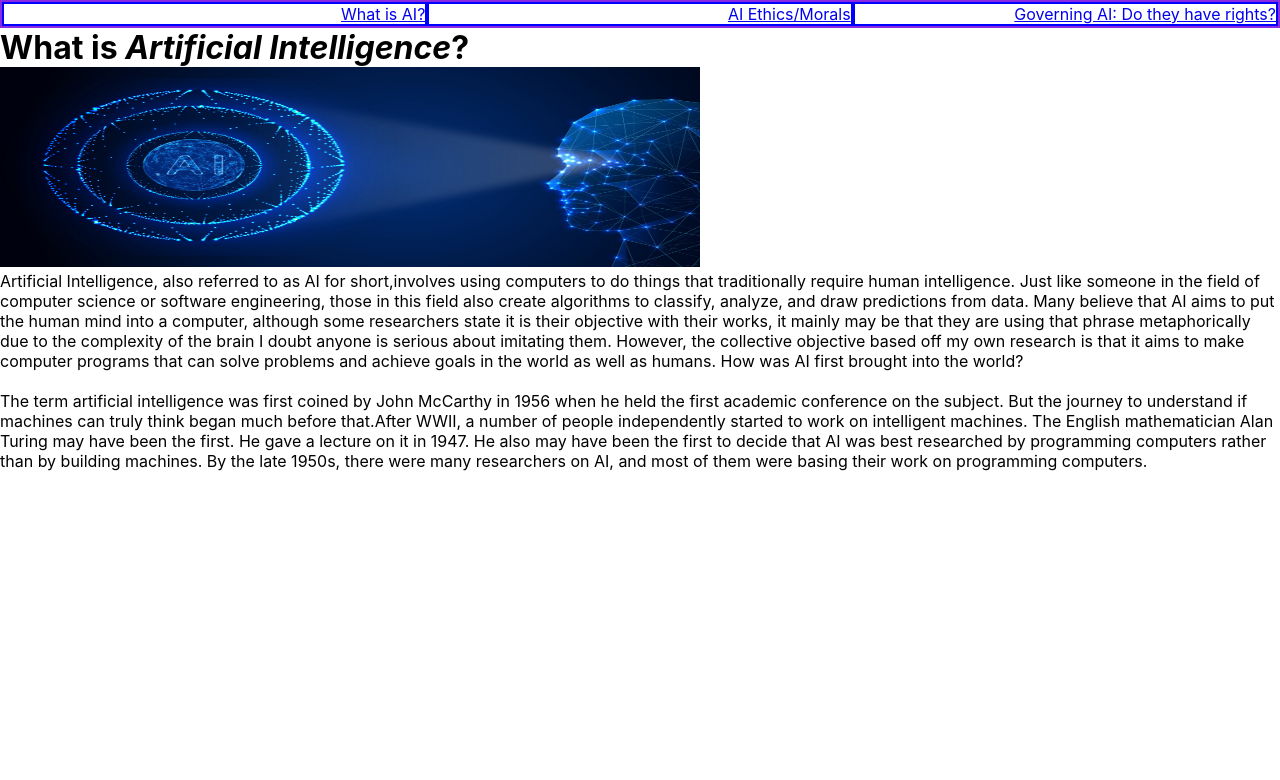
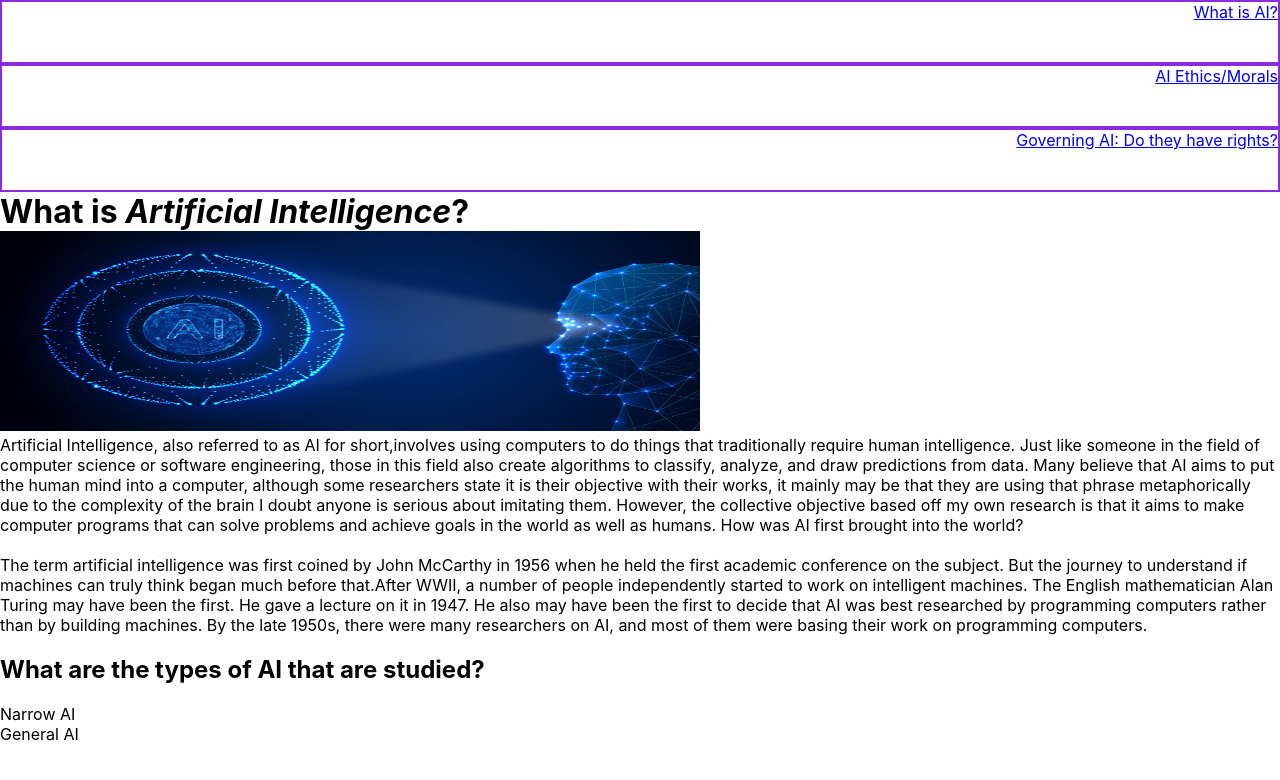
Before and after one commit to BladeKitana732/AI-Report, a React (Create React App) app in the folder ai-report/: page / in a window 1280 px wide. Shown: the top 780 px of the page. Built offline with nearby package versions, Linux system fonts and the light colour scheme.

Commit message:
adding more stuff

```diff
--- a/ai-report/src/App.css
+++ b/ai-report/src/App.css
@@ -4,16 +4,15 @@
 }
 
 
-li {
+/* .navLinks {
     list-style: none;
     /* text-align: right; */
-    border: solid 2px blue;
-}
+    /* border: solid 2px blue;
+} */
 
-#navLinks {
+.navLinks {
     display: grid;
     border: solid 2px blueviolet;
-    grid-template-columns: repeat(3, 1fr);
-    padding: 0 0 0 0;
+    grid-template-rows: repeat(3, 1fr);
     text-align: right;
 }
--- a/ai-report/src/components/Intro.js
+++ b/ai-report/src/components/Intro.js
@@ -10,7 +10,12 @@ export default function Intro() {
             <br />
             <p>The term artificial intelligence was first coined by John McCarthy in 1956 when he held the first academic conference on the subject. But the journey to understand if machines can truly think began much before that.After WWII, a number of people independently started to work on intelligent machines.  The English mathematician Alan Turing may have been the first.  He gave a lecture on it in 1947.  He also may have been the first to decide that AI was best researched by programming computers rather than by building machines.  By the late 1950s, there were many researchers on AI, and most of them were basing their work on programming computers.</p>
             <br />
-            <p></p>
+            <h2>What are the types of AI that are studied?</h2>
+            <br />
+            <ol>
+                <li>Narrow AI</li>
+                <li>General AI</li>
+            </ol>
 
         </div>
     )
--- a/ai-report/src/components/Navbar.js
+++ b/ai-report/src/components/Navbar.js
@@ -7,17 +7,17 @@ export default function Navbar() {
     return (
         <nav>
 
-            <ul id="navLinks" >
+            <ul id="navBar" >
 
-                <li id="firstLink"><NavLink to="/">
+                <li className= "navLinks"><NavLink to="/">
                     What is AI?
                 </NavLink></li>
 
-                <li><NavLink to="/ai-ethics">
+                <li><NavLink className= "navLinks" to="/ai-ethics">
                     AI Ethics/Morals
                 </NavLink></li>
 
-                <li><NavLink to="/ai-governing">
+                <li><NavLink className= "navLinks" to="/ai-governing">
                     Governing AI: Do they have rights?
                 </NavLink></li>
 
```
